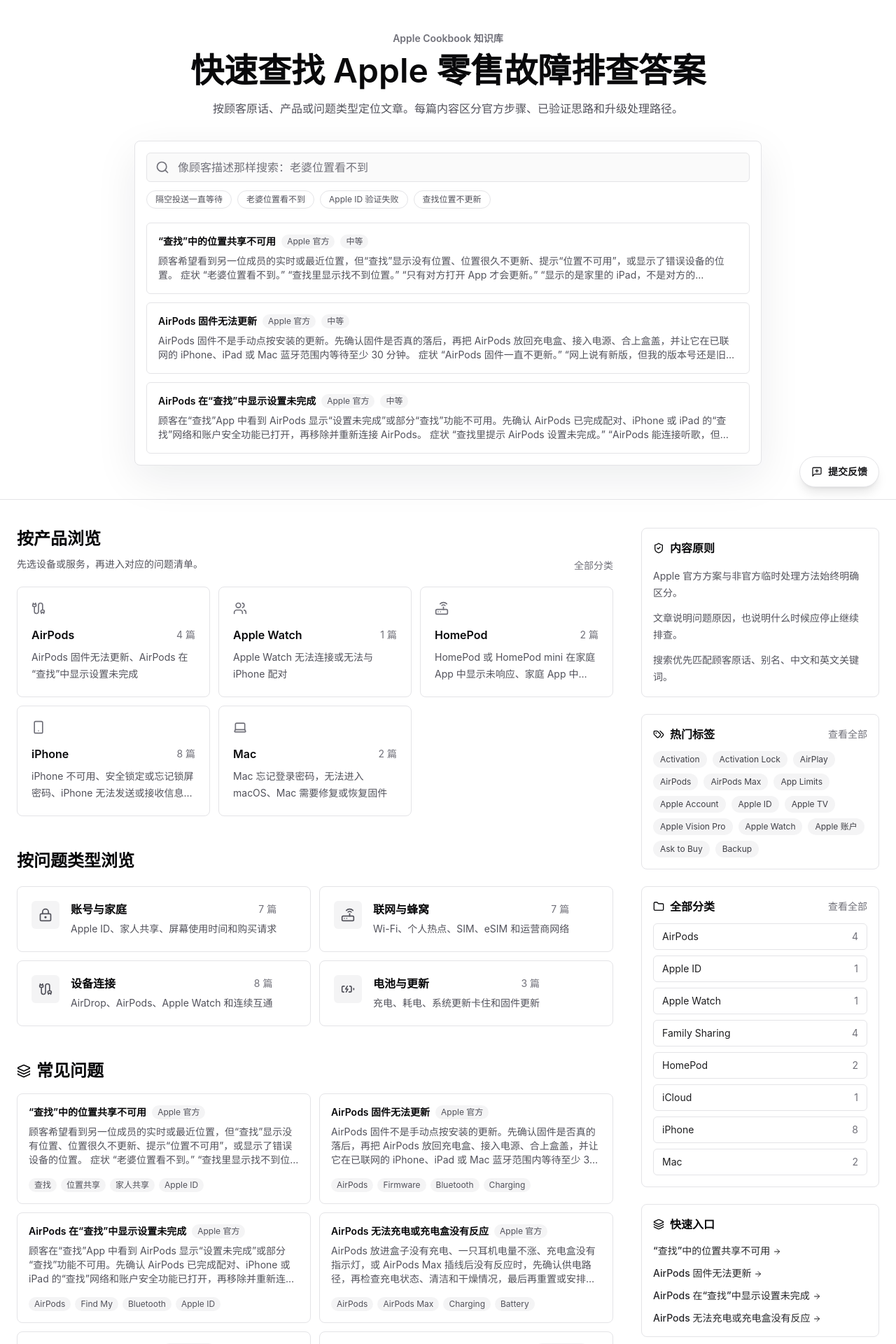
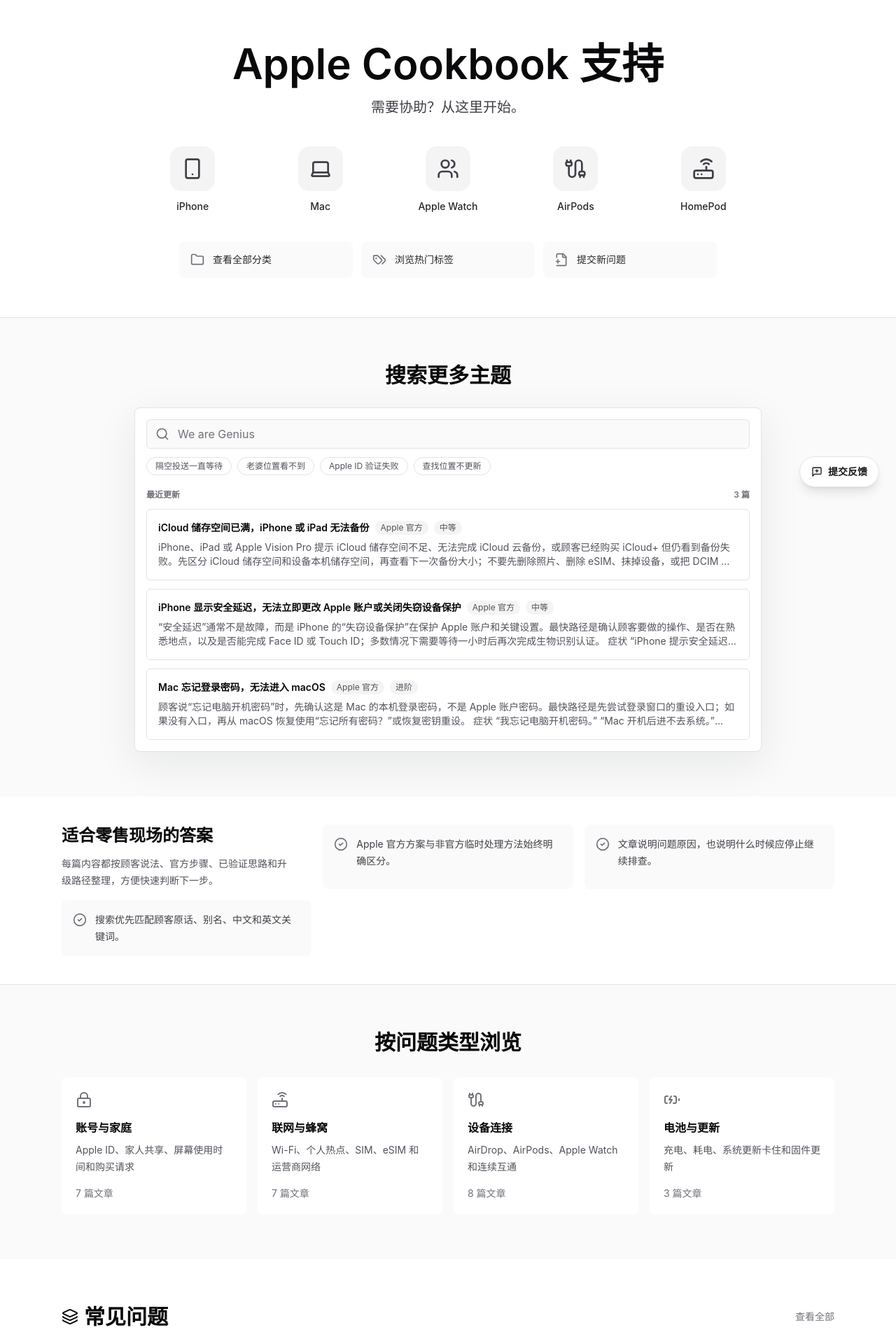
Before and after one commit to Neverwhateve/apple-cookbook, a Next.js app: page / in a window 1280 px wide. Shown: the part 80-2000 px from the top of the page at 70% size. Built offline with nearby package versions, Linux system fonts and the light colour scheme.

Commit message:
Update support-style reading layout

```diff
--- a/src/app/page.tsx
+++ b/src/app/page.tsx
@@ -3,7 +3,8 @@ import {
   ArrowRight,
   BatteryCharging,
   Cable,
-  Clock,
+  CheckCircle2,
+  FilePlus2,
   Folder,
   Laptop,
   Layers3,
@@ -55,9 +56,10 @@ export default function HomePage() {
   const tags = getAllTags();
   const recentlyUpdated = [...articles].sort((a, b) => b.updated.localeCompare(a.updated)).slice(0, 6);
   const popular = articles.filter((article) => article.popular).slice(0, 6);
-  const productCategories = categories.filter((category) =>
-    ["iPhone", "AirPods", "Apple Watch", "Mac", "HomePod"].includes(category.name)
-  );
+  const productOrder = ["iPhone", "Mac", "Apple Watch", "AirPods", "HomePod"];
+  const productCategories = productOrder
+    .map((name) => categories.find((category) => category.name === name))
+    .filter((category): category is NonNullable<typeof category> => Boolean(category));
   const categoryIcons = new Map([
     ["iPhone", Smartphone],
     ["Mac", Laptop],
@@ -65,6 +67,23 @@ export default function HomePage() {
     ["Apple Watch", Users],
     ["HomePod", Router]
   ]);
+  const quickActions = [
+    {
+      title: "查看全部分类",
+      href: "/categories",
+      icon: Folder
+    },
+    {
+      title: "浏览热门标签",
+      href: "/tags",
+      icon: Tags
+    },
+    {
+      title: "提交新问题",
+      href: "/feedback",
+      icon: FilePlus2
+    }
+  ];
   const topicCounts = topicGroups.map((topic) => ({
     ...topic,
     count: articles.filter((article) =>
@@ -73,38 +92,17 @@ export default function HomePage() {
   }));
 
   return (
-    <main className="bg-white dark:bg-zinc-950">
-      <section className="mx-auto max-w-5xl px-4 pb-8 pt-10 text-center sm:px-6 sm:pb-12 sm:pt-16">
-        <p className="text-sm font-semibold text-zinc-500 dark:text-zinc-400">Apple Cookbook 知识库</p>
-        <h1 className="mx-auto mt-3 max-w-3xl text-4xl font-semibold leading-tight tracking-normal text-zinc-950 dark:text-zinc-50 sm:text-5xl">
-          快速查找 Apple 零售故障排查答案
+    <main className="bg-zinc-50 dark:bg-zinc-950">
+      <section className="bg-white dark:bg-zinc-950">
+        <div className="mx-auto max-w-6xl px-4 pb-10 pt-12 text-center sm:px-6 sm:pb-14 sm:pt-20">
+          <h1 className="text-4xl font-semibold leading-tight tracking-normal text-zinc-950 dark:text-zinc-50 sm:text-6xl">
+            Apple Cookbook 支持
           </h1>
-        <p className="mx-auto mt-4 max-w-2xl text-base leading-7 text-zinc-600 dark:text-zinc-400">
-          按顾客原话、产品或问题类型定位文章。每篇内容区分官方步骤、已验证思路和升级处理路径。
+          <p className="mx-auto mt-4 max-w-xl text-xl leading-8 text-zinc-700 dark:text-zinc-300">
+            需要协助？从这里开始。
           </p>
-        <div className="mx-auto mt-8 max-w-4xl text-left">
-          <SearchPanel articles={articles} />
-        </div>
-      </section>
 
-      <div className="border-t border-zinc-200 dark:border-zinc-800">
-        <div className="mx-auto grid max-w-7xl gap-10 px-4 py-10 sm:px-6 lg:grid-cols-[minmax(0,1fr)_340px]">
-          <div className="min-w-0 space-y-12">
-            <section aria-labelledby="products-title">
-              <div className="flex items-end justify-between gap-4">
-                <div>
-                  <h2 id="products-title" className="text-2xl font-semibold text-zinc-950 dark:text-zinc-50">
-                    按产品浏览
-                  </h2>
-                  <p className="mt-2 text-sm leading-6 text-zinc-600 dark:text-zinc-400">
-                    先选设备或服务，再进入对应的问题清单。
-                  </p>
-                </div>
-                <Link href="/categories" className="hidden text-sm text-zinc-500 hover:text-zinc-950 dark:hover:text-zinc-50 sm:inline">
-                  全部分类
-                </Link>
-              </div>
-              <div className="mt-5 grid gap-3 sm:grid-cols-2 lg:grid-cols-3">
+          <nav aria-label="产品支持" className="mx-auto mt-10 grid max-w-4xl grid-cols-2 gap-x-4 gap-y-7 sm:grid-cols-5">
             {productCategories.map((category) => {
               const Icon = categoryIcons.get(category.name) ?? Folder;
 
@@ -112,27 +110,76 @@ export default function HomePage() {
                 <Link
                   key={category.name}
                   href={`/categories/${encodeURIComponent(category.name)}`}
-                      className="group rounded-lg border border-zinc-200 bg-white p-5 transition hover:border-zinc-400 hover:bg-zinc-50 dark:border-zinc-800 dark:bg-zinc-950 dark:hover:border-zinc-600 dark:hover:bg-zinc-900"
+                  className="group flex flex-col items-center gap-3 text-sm font-medium text-zinc-800 transition hover:text-zinc-950 dark:text-zinc-200 dark:hover:text-white"
                 >
-                      <Icon className="h-5 w-5 text-zinc-500 transition group-hover:text-zinc-950 dark:group-hover:text-zinc-50" />
-                      <div className="mt-4 flex items-center justify-between gap-3">
-                        <h3 className="text-base font-semibold text-zinc-950 dark:text-zinc-50">{category.name}</h3>
-                        <span className="text-sm text-zinc-500">{category.items.length} 篇</span>
-                      </div>
-                      <p className="mt-2 line-clamp-2 text-sm leading-6 text-zinc-600 dark:text-zinc-400">
-                        {category.items.slice(0, 2).map((item) => item.title).join("、")}
-                      </p>
+                  <span className="inline-flex h-16 w-16 items-center justify-center rounded-2xl bg-zinc-100 text-zinc-700 transition group-hover:bg-zinc-200 dark:bg-zinc-900 dark:text-zinc-200 dark:group-hover:bg-zinc-800">
+                    <Icon className="h-8 w-8" />
+                  </span>
+                  <span>{category.name}</span>
+                </Link>
+              );
+            })}
+          </nav>
+
+          <div className="mx-auto mt-10 grid max-w-3xl gap-3 text-left sm:grid-cols-3">
+            {quickActions.map((action) => {
+              const Icon = action.icon;
+
+              return (
+                <Link
+                  key={action.title}
+                  href={action.href}
+                  className="group flex items-center gap-3 rounded-lg bg-zinc-50 px-4 py-4 text-sm font-medium text-zinc-800 transition hover:bg-zinc-100 dark:bg-zinc-900 dark:text-zinc-200 dark:hover:bg-zinc-800"
+                >
+                  <Icon className="h-5 w-5 flex-none text-zinc-500 transition group-hover:text-zinc-950 dark:group-hover:text-white" />
+                  <span>{action.title}</span>
                 </Link>
               );
             })}
           </div>
+        </div>
       </section>
 
-            <section aria-labelledby="topics-title">
-              <h2 id="topics-title" className="text-2xl font-semibold text-zinc-950 dark:text-zinc-50">
+      <section aria-labelledby="search-title" className="border-t border-zinc-200 bg-zinc-50 dark:border-zinc-800 dark:bg-zinc-950">
+        <div className="mx-auto max-w-5xl px-4 py-12 sm:px-6 sm:py-16">
+          <h2 id="search-title" className="text-center text-3xl font-semibold tracking-normal text-zinc-950 dark:text-zinc-50">
+            搜索更多主题
+          </h2>
+          <div className="mx-auto mt-7 max-w-4xl">
+            <SearchPanel articles={articles} />
+          </div>
+        </div>
+      </section>
+
+      <section aria-labelledby="principles-title" className="bg-white dark:bg-zinc-950">
+        <div className="mx-auto grid max-w-6xl gap-4 px-4 py-10 sm:px-6 lg:grid-cols-3">
+          <div className="lg:pr-8">
+            <h2 id="principles-title" className="text-2xl font-semibold text-zinc-950 dark:text-zinc-50">
+              适合零售现场的答案
+            </h2>
+            <p className="mt-3 text-sm leading-6 text-zinc-600 dark:text-zinc-400">
+              每篇内容都按顾客说法、官方步骤、已验证思路和升级路径整理，方便快速判断下一步。
+            </p>
+          </div>
+          {[
+            "Apple 官方方案与非官方临时处理方法始终明确区分。",
+            "文章说明问题原因，也说明什么时候应停止继续排查。",
+            "搜索优先匹配顾客原话、别名、中文和英文关键词。"
+          ].map((item) => (
+            <div key={item} className="flex gap-3 rounded-lg bg-zinc-50 p-4 dark:bg-zinc-900">
+              <CheckCircle2 className="mt-0.5 h-5 w-5 flex-none text-zinc-500 dark:text-zinc-300" />
+              <p className="text-sm leading-6 text-zinc-700 dark:text-zinc-300">{item}</p>
+            </div>
+          ))}
+        </div>
+      </section>
+
+      <section aria-labelledby="topics-title" className="border-t border-zinc-200 bg-zinc-50 dark:border-zinc-800 dark:bg-zinc-950">
+        <div className="mx-auto max-w-6xl px-4 py-12 sm:px-6 sm:py-16">
+          <h2 id="topics-title" className="text-center text-3xl font-semibold tracking-normal text-zinc-950 dark:text-zinc-50">
             按问题类型浏览
           </h2>
-              <div className="mt-5 grid gap-3 sm:grid-cols-2">
+          <div className="mt-8 grid gap-4 sm:grid-cols-2 lg:grid-cols-4">
             {topicCounts.map((topic) => {
               const Icon = topic.icon;
 
@@ -140,132 +187,105 @@ export default function HomePage() {
                 <Link
                   key={topic.name}
                   href={topic.href}
-                      className="group flex items-start gap-4 rounded-lg border border-zinc-200 bg-white p-5 transition hover:border-zinc-400 hover:bg-zinc-50 dark:border-zinc-800 dark:bg-zinc-950 dark:hover:border-zinc-600 dark:hover:bg-zinc-900"
+                  className="group rounded-lg bg-white p-5 transition hover:bg-zinc-100 dark:bg-zinc-900 dark:hover:bg-zinc-800"
                 >
-                      <span className="inline-flex h-10 w-10 flex-none items-center justify-center rounded-md bg-zinc-100 text-zinc-600 dark:bg-zinc-900 dark:text-zinc-300">
-                        <Icon className="h-5 w-5" />
-                      </span>
-                      <span className="min-w-0">
-                        <span className="flex items-center justify-between gap-3">
-                          <span className="font-semibold text-zinc-950 dark:text-zinc-50">{topic.name}</span>
-                          <span className="text-sm text-zinc-500">{topic.count} 篇</span>
-                        </span>
-                        <span className="mt-1 block text-sm leading-6 text-zinc-600 dark:text-zinc-400">{topic.description}</span>
-                      </span>
+                  <Icon className="h-6 w-6 text-zinc-500 transition group-hover:text-zinc-950 dark:group-hover:text-white" />
+                  <h3 className="mt-4 text-base font-semibold text-zinc-950 dark:text-zinc-50">{topic.name}</h3>
+                  <p className="mt-2 text-sm leading-6 text-zinc-600 dark:text-zinc-400">{topic.description}</p>
+                  <p className="mt-4 text-sm text-zinc-500">{topic.count} 篇文章</p>
                 </Link>
               );
             })}
           </div>
+        </div>
       </section>
 
-            <section aria-labelledby="popular-title">
-              <div className="mb-4 flex items-center justify-between gap-4">
-                <h2 id="popular-title" className="flex items-center gap-2 text-2xl font-semibold text-zinc-950 dark:text-zinc-50">
-                  <Layers3 className="h-5 w-5" />
+      <section aria-labelledby="popular-title" className="bg-white dark:bg-zinc-950">
+        <div className="mx-auto max-w-6xl px-4 py-12 sm:px-6 sm:py-16">
+          <div className="flex items-center justify-between gap-4">
+            <h2 id="popular-title" className="flex items-center gap-2 text-3xl font-semibold tracking-normal text-zinc-950 dark:text-zinc-50">
+              <Layers3 className="h-6 w-6" />
               常见问题
             </h2>
+            <Link href="/categories" className="hidden text-sm text-zinc-500 hover:text-zinc-950 dark:hover:text-zinc-50 sm:inline-flex">
+              查看全部
+            </Link>
           </div>
-              <div className="grid gap-3 sm:grid-cols-2">
+          <div className="mt-6 grid gap-4 md:grid-cols-2 lg:grid-cols-3">
             {popular.map((article) => (
               <ArticleCard key={article.route} article={article} />
             ))}
           </div>
+        </div>
       </section>
 
-            <section aria-labelledby="recent-title">
-              <div className="mb-4 flex items-center justify-between gap-4">
-                <h2 id="recent-title" className="flex items-center gap-2 text-2xl font-semibold text-zinc-950 dark:text-zinc-50">
-                  <Clock className="h-5 w-5" />
+      <section aria-labelledby="recent-title" className="border-t border-zinc-200 bg-zinc-50 dark:border-zinc-800 dark:bg-zinc-950">
+        <div className="mx-auto max-w-6xl px-4 py-12 sm:px-6 sm:py-16">
+          <div className="flex items-center justify-between gap-4">
+            <h2 id="recent-title" className="flex items-center gap-2 text-3xl font-semibold tracking-normal text-zinc-950 dark:text-zinc-50">
+              <ShieldCheck className="h-6 w-6" />
               最近更新
             </h2>
+            <Link href="/tags" className="hidden text-sm text-zinc-500 hover:text-zinc-950 dark:hover:text-zinc-50 sm:inline-flex">
+              浏览标签
+            </Link>
           </div>
-              <div className="grid gap-3 sm:grid-cols-2">
+          <div className="mt-6 grid gap-4 md:grid-cols-2 lg:grid-cols-3">
             {recentlyUpdated.map((article) => (
               <ArticleCard key={article.route} article={article} />
             ))}
           </div>
-            </section>
         </div>
-
-          <aside className="space-y-6">
-            <section className="rounded-lg border border-zinc-200 bg-white p-4 dark:border-zinc-800 dark:bg-zinc-950">
-              <h2 className="flex items-center gap-2 text-base font-semibold text-zinc-950 dark:text-zinc-50">
-                <ShieldCheck className="h-4 w-4" />
-                内容原则
-              </h2>
-              <ul className="mt-4 space-y-3 text-sm leading-6 text-zinc-600 dark:text-zinc-400">
-                <li>Apple 官方方案与非官方临时处理方法始终明确区分。</li>
-                <li>文章说明问题原因，也说明什么时候应停止继续排查。</li>
-                <li>搜索优先匹配顾客原话、别名、中文和英文关键词。</li>
-              </ul>
       </section>
 
-            <section className="rounded-lg border border-zinc-200 bg-white p-4 dark:border-zinc-800 dark:bg-zinc-950">
-              <div className="mb-3 flex items-center justify-between">
-                <h2 className="flex items-center gap-2 text-base font-semibold text-zinc-950 dark:text-zinc-50">
-                  <Tags className="h-4 w-4" />
+      <section aria-labelledby="explore-title" className="bg-white dark:bg-zinc-950">
+        <div className="mx-auto max-w-6xl px-4 py-12 sm:px-6 sm:py-16">
+          <h2 id="explore-title" className="text-center text-3xl font-semibold tracking-normal text-zinc-950 dark:text-zinc-50">
+            探索更多内容
+          </h2>
+          <div className="mt-8 grid gap-4 lg:grid-cols-[minmax(0,1fr)_minmax(0,1fr)]">
+            <div className="rounded-lg bg-zinc-50 p-6 dark:bg-zinc-900">
+              <h3 className="flex items-center gap-2 text-lg font-semibold text-zinc-950 dark:text-zinc-50">
+                <Tags className="h-5 w-5" />
                 热门标签
-                </h2>
-                <Link href="/tags" className="text-sm text-zinc-500 hover:text-zinc-950 dark:hover:text-zinc-50">
-                  查看全部
-                </Link>
-              </div>
-              <div className="flex flex-wrap gap-2">
-                {tags.slice(0, 14).map((tag) => (
+              </h3>
+              <div className="mt-4 flex flex-wrap gap-2">
+                {tags.slice(0, 16).map((tag) => (
                   <Link
                     key={tag}
                     href={`/tags/${encodeURIComponent(tag)}`}
-                    className="rounded-full bg-zinc-100 px-2.5 py-1 text-xs text-zinc-700 transition hover:bg-zinc-200 dark:bg-zinc-900 dark:text-zinc-300 dark:hover:bg-zinc-800"
+                    className="rounded-full bg-white px-3 py-1.5 text-xs text-zinc-700 transition hover:bg-zinc-100 dark:bg-zinc-950 dark:text-zinc-300 dark:hover:bg-zinc-800"
                   >
                     {tag}
                   </Link>
                 ))}
               </div>
-            </section>
+            </div>
 
-            <section className="rounded-lg border border-zinc-200 bg-white p-4 dark:border-zinc-800 dark:bg-zinc-950">
-              <div className="mb-3 flex items-center justify-between">
-                <h2 className="flex items-center gap-2 text-base font-semibold text-zinc-950 dark:text-zinc-50">
-                  <Folder className="h-4 w-4" />
+            <div className="rounded-lg bg-zinc-50 p-6 dark:bg-zinc-900">
+              <h3 className="flex items-center gap-2 text-lg font-semibold text-zinc-950 dark:text-zinc-50">
+                <Folder className="h-5 w-5" />
                 全部分类
-                </h2>
-                <Link href="/categories" className="text-sm text-zinc-500 hover:text-zinc-950 dark:hover:text-zinc-50">
-                  查看全部
-                </Link>
-              </div>
-              <div className="space-y-2">
+              </h3>
+              <div className="mt-4 grid gap-2 sm:grid-cols-2">
                 {categories.slice(0, 8).map((category) => (
                   <Link
                     key={category.name}
                     href={`/categories/${encodeURIComponent(category.name)}`}
-                    className="flex items-center justify-between rounded-md border border-zinc-200 px-3 py-2 text-sm transition hover:bg-zinc-50 dark:border-zinc-800 dark:hover:bg-zinc-900"
+                    className="group flex items-center justify-between rounded-md bg-white px-3 py-2 text-sm transition hover:bg-zinc-100 dark:bg-zinc-950 dark:hover:bg-zinc-800"
                   >
                     <span>{category.name}</span>
-                    <span className="text-zinc-500">{category.items.length}</span>
+                    <span className="inline-flex items-center gap-1 text-zinc-500">
+                      {category.items.length}
+                      <ArrowRight className="h-3.5 w-3.5 opacity-0 transition group-hover:opacity-100" />
+                    </span>
                   </Link>
                 ))}
               </div>
-            </section>
-
-            <section className="rounded-lg border border-zinc-200 bg-white p-4 dark:border-zinc-800 dark:bg-zinc-950">
-              <h2 className="flex items-center gap-2 text-base font-semibold text-zinc-950 dark:text-zinc-50">
-                <Layers3 className="h-4 w-4" />
-                快速入口
-              </h2>
-              <div className="mt-4 space-y-3">
-                {popular.slice(0, 4).map((article) => (
-                  <Link key={article.route} href={article.route} className="group block text-sm">
-                    <span className="font-medium text-zinc-800 group-hover:text-zinc-950 dark:text-zinc-200 dark:group-hover:text-white">
-                      {article.title}
-                    </span>
-                    <ArrowRight className="ml-1 inline h-3 w-3" />
-                  </Link>
-                ))}
+            </div>
+          </div>
         </div>
       </section>
-          </aside>
-        </div>
-      </div>
     </main>
   );
 }
--- a/src/components/search-panel.tsx
+++ b/src/components/search-panel.tsx
@@ -8,7 +8,16 @@ import { difficultyLabels, verificationLabels } from "@/lib/labels";
 
 type SearchArticle = Pick<
   Article,
-  "title" | "route" | "category" | "tags" | "aliases" | "excerpt" | "body" | "verification" | "difficulty"
+  | "title"
+  | "route"
+  | "category"
+  | "tags"
+  | "aliases"
+  | "excerpt"
+  | "body"
+  | "verification"
+  | "difficulty"
+  | "updated"
 >;
 
 function normalize(value: string) {
@@ -48,7 +57,10 @@ export function SearchPanel({ articles }: { articles: SearchArticle[] }) {
 
   const results = useMemo(() => {
     if (!query.trim()) {
-      return articles.filter((article) => article.verification !== "Unknown").slice(0, 3);
+      return [...articles]
+        .filter((article) => article.verification !== "Unknown")
+        .sort((a, b) => b.updated.localeCompare(a.updated))
+        .slice(0, 3);
     }
 
     return articles
@@ -66,7 +78,7 @@ export function SearchPanel({ articles }: { articles: SearchArticle[] }) {
         <input
           value={query}
           onChange={(event) => setQuery(event.target.value)}
-          placeholder="像顾客描述那样搜索：老婆位置看不到"
+          placeholder="We are Genius"
           aria-label="搜索故障排查文章"
           className="min-w-0 flex-1 bg-transparent text-base outline-none placeholder:text-zinc-500"
         />
@@ -88,6 +100,12 @@ export function SearchPanel({ articles }: { articles: SearchArticle[] }) {
       </div>
 
       <div className="mt-5 space-y-3" aria-live="polite">
+        {!query.trim() ? (
+          <div className="flex items-center justify-between gap-3 text-xs font-semibold uppercase tracking-normal text-zinc-500 dark:text-zinc-400">
+            <span>最近更新</span>
+            <span>{results.length} 篇</span>
+          </div>
+        ) : null}
         {results.map((article) => (
           <Link
             key={article.route}
```
Also changed, not shown: src/app/globals.css (+23 -15 lines), src/app/recipes/[...slug]/page.tsx (+47 -89 lines). Lines whose indentation alone changed are shown as unchanged.
